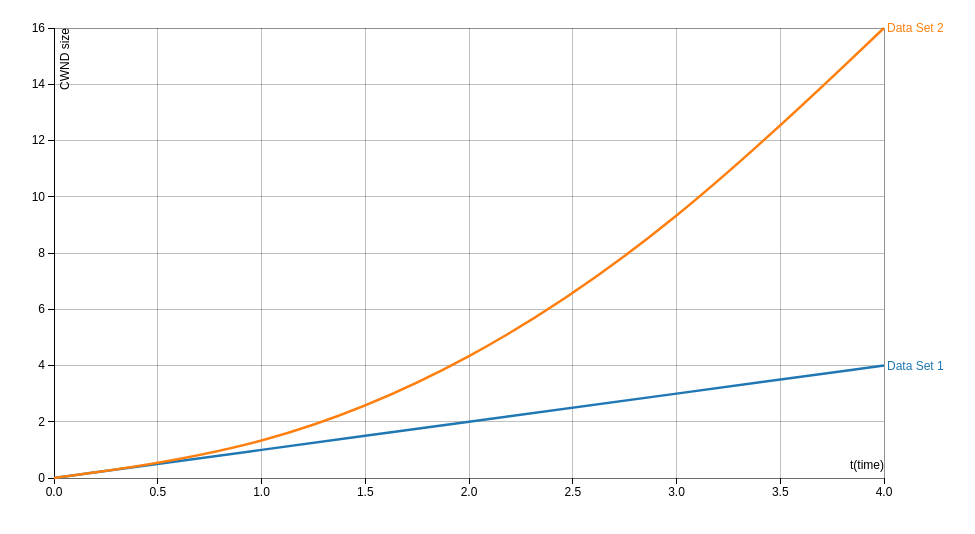
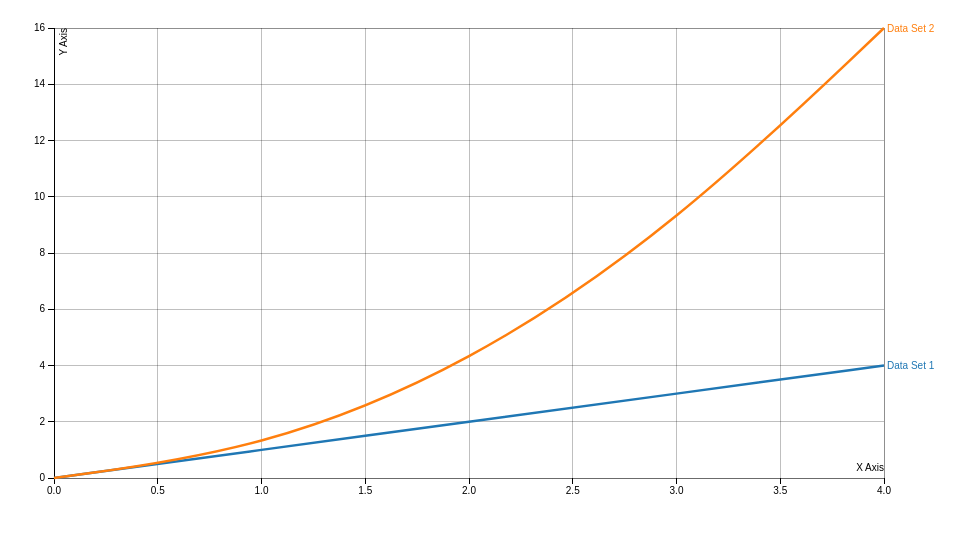
Before and after one commit to rvx5021/rvx5021.github.io, a plain HTML site: page index.html in a window 1280 px wide. Shown: the whole page, without its empty margins (4-979 px from the left). Drawn offline with nearby package versions, Linux system fonts and the light colour scheme.

Commit message:
Update index.html

```diff
--- a/index.html
+++ b/index.html
@@ -3,7 +3,7 @@
 <style>
 
 body {
-  font: 12px Arial;
+  font: 10px sans-serif;
 }
 
 .axis path,
@@ -36,14 +36,14 @@ body {
 var data = [ { label: "Data Set 1",
                x: [0, 1, 2, 3, 4],
                y: [0, 1, 2, 3, 4] },
-            { label: "Data Set 2",
+             { label: "Data Set 2",
                x: [0, 1, 2, 3, 4],
-               y: [0, 1, 4, 9, 16] } ];
+               y: [0, 1, 4, 9, 16] } ] ;
 var xy_chart = d3_xy_chart()
     .width(960)
     .height(500)
-    .xlabel("t(time)")
-    .ylabel("CWND size") ;
+    .xlabel("X Axis")
+    .ylabel("Y Axis") ;
 var svg = d3.select("body").append("svg")
     .datum(data)
     .call(xy_chart) ;
@@ -187,4 +187,3 @@ function d3_xy_chart() {
 }
 
 </script>
-</body>
```
